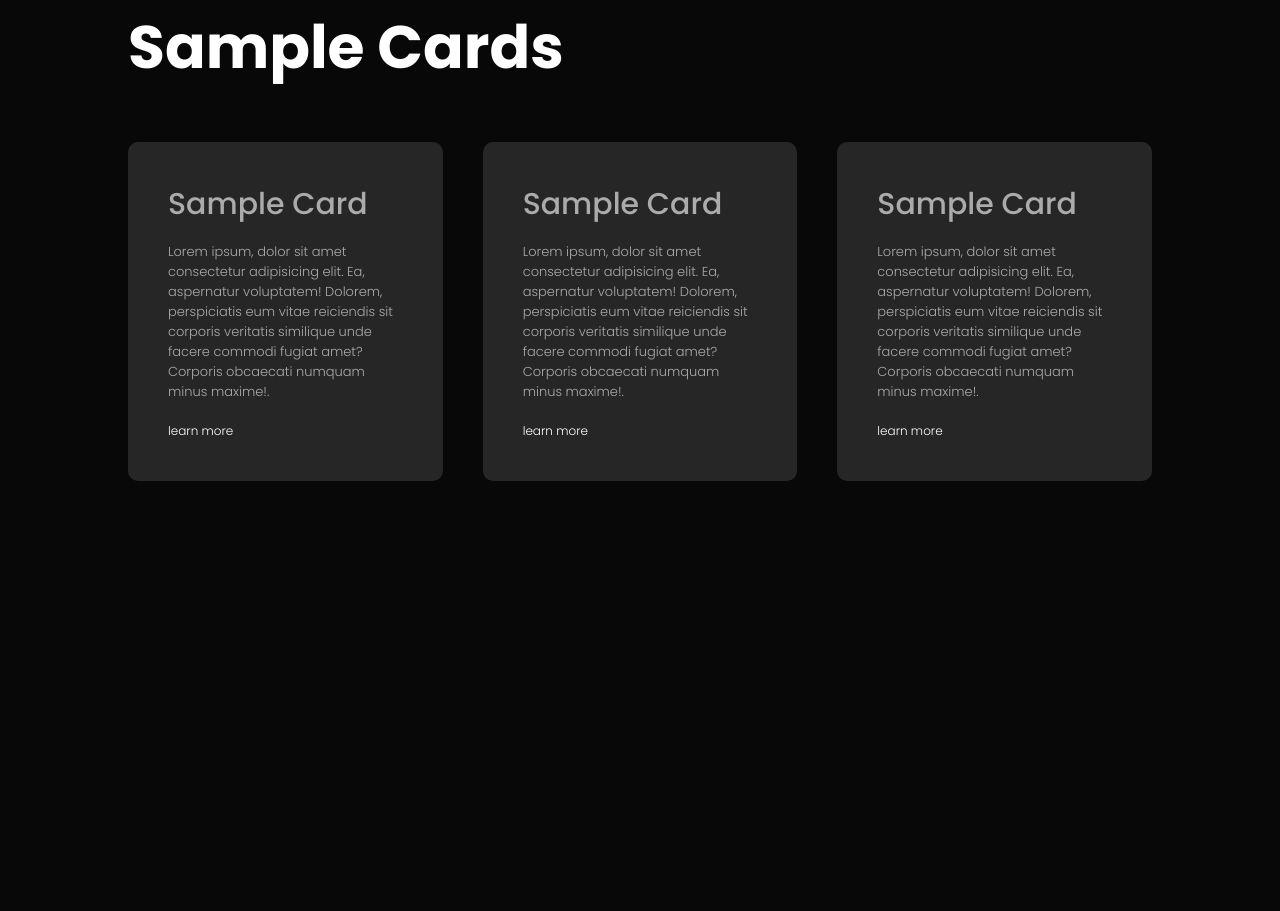
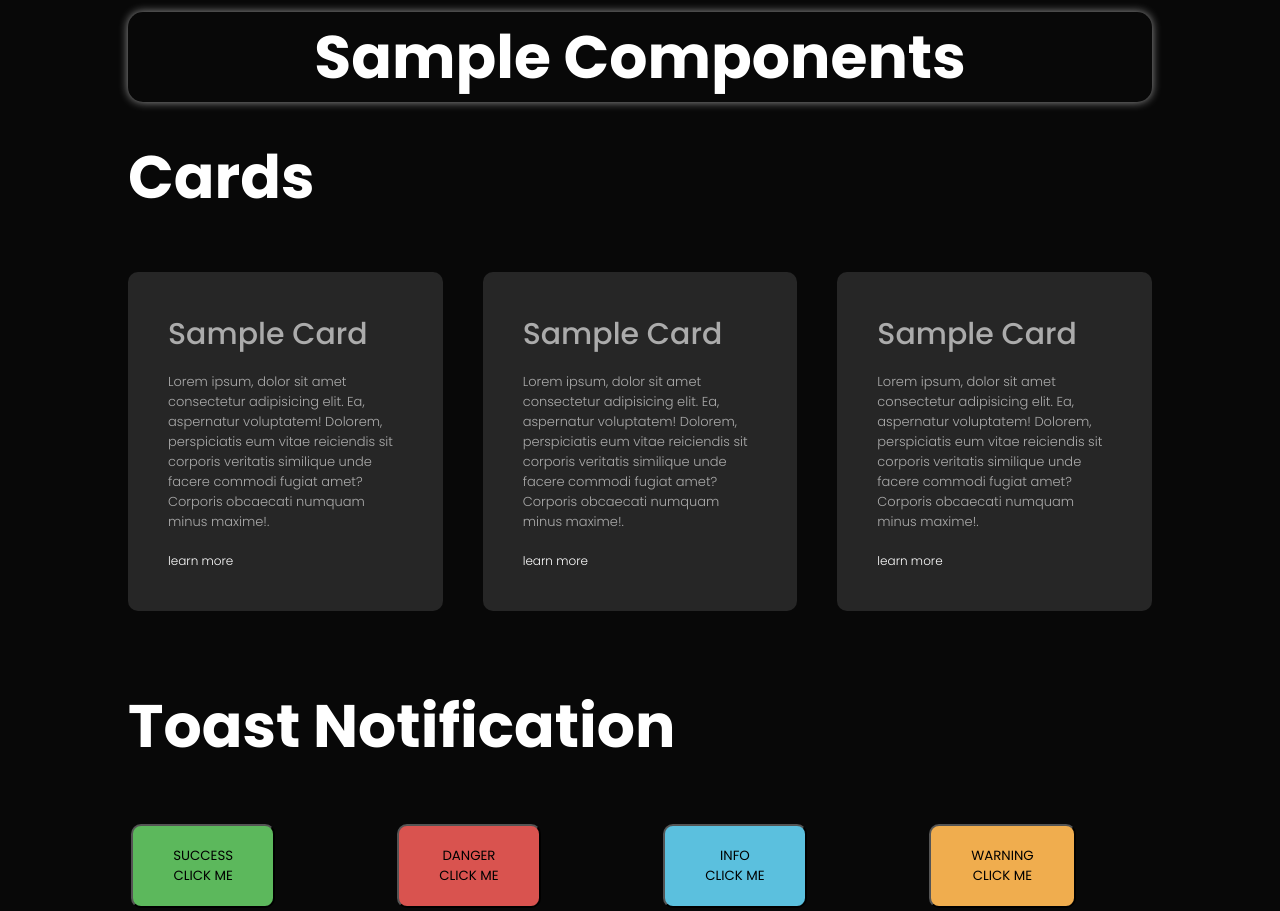
Before and after one commit to bisaisgithub/portfolio, a Next.js app: page /sample-components in a window 1280 px wide. Shown: the part 100-1011 px from the top of the page. Before the commit the page ends 800 px from the top, so only its background shows below. Built offline with nearby package versions, Linux system fonts and the light colour scheme.

Commit message:
sample toast component

```diff
--- a/components/notification/ButtonToast.js
+++ b/components/notification/ButtonToast.js
@@ -1,8 +1,11 @@
 import styles from '../../styles/ButtonToast.module.scss';
 
-const ButtonToast = ({children, handleClick}) =>
-  <button
+const ButtonToast = ({children, handleClick, color}) => {
+  console.log('color', color)
+  return (<button
     className={styles.button}
+    style={{backgroundColor: color  }}
     onClick={handleClick}
-  >{children}</button>
+  >{children} <br/> <span>click me</span></button>)
+}
 export default ButtonToast;
--- /dev/null
+++ b/components/sample-components/SampleToastNotification.js
@@ -0,0 +1,85 @@
+import { useState } from 'react';
+import styles from '../../styles/sample-components/SampleToastNotification.module.scss';
+import ButtonToast from '../notification/ButtonToast';
+import ToastNotification from '../notification/ToastNotification';
+
+const SampleToastNotification = () => {
+  const [names, setNames] =useState([
+    {
+      name: 'Success',
+      color: '#5cb85c'
+    },
+    {
+      name: 'Danger',
+      color: '#d9534f'
+    },
+    {
+      name: 'Info',
+      color: '#5bc0de'
+    },
+    {
+      name: 'Warning',
+      color: '#f0ad4e'
+    }
+  ]);
+  const [list, setList]=useState([]);
+  let toastProperties = [];
+  const showToast = type =>{
+    switch(type){
+      case 'Success':
+        toastProperties = {
+        id: list.length+1,
+        title: 'Success',
+        description: 'This is a success toast component',
+        backgroundColor: '#5cb85c'
+        }
+        break;
+      case 'Danger':
+        toastProperties = {
+        id: list.length+1,
+        title: 'Danger',
+        description: 'This is a danger toast component',
+        backgroundColor: '#d9534f'
+        }
+        break;
+      case 'Info':
+        toastProperties = {
+        id: list.length+1,
+        title: 'Info',
+        description: 'This is a info toast component',
+        backgroundColor: '#5bc0de'
+        }
+        break;
+      case 'Warning':
+        toastProperties = {
+        id: list.length+1,
+        title: 'Warning',
+        description: 'This is a warning toast component',
+        backgroundColor: '#f0ad4e'
+        }
+        break;
+      default:
+        toastProperties = [];
+    }
+    setList([...list, toastProperties])
+  };
+  return (
+    <div className={styles.sampleToastNotification}>
+      <div className={styles.container}>
+        <h2 className={styles.subTitle}>Toast Notification</h2>
+        <div className={styles.toastList}>
+          {
+            names && names.map((name, i)=>(
+              <div key={i}>
+                <ButtonToast color={name.color} handleClick={()=>showToast(name.name)}>{name.name}</ButtonToast>
+              </div>
+            ))
+          }
+        </div>
+      </div>
+      <ToastNotification toastList={list} position='bottomRight' setList={setList}/>
+    </div>
+   );
+}
+
+export default SampleToastNotification;
--- a/components/sample-components/sampleCard.js
+++ b/components/sample-components/sampleCard.js
@@ -1,41 +1,38 @@
-import styles from "../../styles/Home.module.scss";
+import styles from "../../styles/sample-components/SampleCard.module.scss";
+import { useState } from "react";
 
 const SampleCard = () => {
+  const [data, setData]=useState([
+    {
+      title: 'Sample Card',
+      details: 'Lorem ipsum, dolor sit amet consectetur adipisicing elit. Ea, aspernatur voluptatem! Dolorem, perspiciatis eum vitae reiciendis sit corporis veritatis similique unde facere commodi fugiat amet?Corporis obcaecati numquam minus maxime!.',
+      link: 'learn more'
+    },
+    {
+      title: 'Sample Card',
+      details: 'Lorem ipsum, dolor sit amet consectetur adipisicing elit. Ea, aspernatur voluptatem! Dolorem, perspiciatis eum vitae reiciendis sit corporis veritatis similique unde facere commodi fugiat amet?Corporis obcaecati numquam minus maxime!.',
+      link: 'learn more'
+    },
+    {
+      title: 'Sample Card',
+      details: 'Lorem ipsum, dolor sit amet consectetur adipisicing elit. Ea, aspernatur voluptatem! Dolorem, perspiciatis eum vitae reiciendis sit corporis veritatis similique unde facere commodi fugiat amet?Corporis obcaecati numquam minus maxime!.',
+      link: 'learn more'
+    },
+  ]);
   return (
-    <div className={styles.services} id='services'>
+    <div className={styles.sampleCard} id='services'>
       <div className={styles.container}>
-        <h2 className={styles.subTitle}>Sample Cards</h2>
+        <h2 className={styles.subTitle}>Cards</h2>
         <div className={styles.servicesList}>
-          <div>
-            <h3>Sample Card</h3>
-            <p>
-              Lorem ipsum, dolor sit amet consectetur adipisicing elit. Ea,
-              aspernatur voluptatem! Dolorem, perspiciatis eum vitae reiciendis
-              sit corporis veritatis similique unde facere commodi fugiat amet?
-              Corporis obcaecati numquam minus maxime!.
-            </p>
-            <a href="#">learn more</a>
-          </div>
-          <div>
-            <h3>Sample Card</h3>
-            <p>
-              Lorem ipsum, dolor sit amet consectetur adipisicing elit. Ea,
-              aspernatur voluptatem! Dolorem, perspiciatis eum vitae reiciendis
-              sit corporis veritatis similique unde facere commodi fugiat amet?
-              Corporis obcaecati numquam minus maxime!.
-            </p>
-            <a href="#">learn more</a>
-          </div>
-          <div>
-            <h3>Sample Card</h3>
-            <p>
-              Lorem ipsum, dolor sit amet consectetur adipisicing elit. Ea,
-              aspernatur voluptatem! Dolorem, perspiciatis eum vitae reiciendis
-              sit corporis veritatis similique unde facere commodi fugiat amet?
-              Corporis obcaecati numquam minus maxime!.
-            </p>
-            <a href="#">learn more</a>
-          </div>
+          {
+            data && data.map((item, i)=>(
+              <div key={i}>
+                <h3>{item.title}</h3>
+                <p>{item.details}</p>
+                <a href="#">{item.link}</a>
+              </div>
+            ))
+          }
         </div>
       </div>
     </div>
--- a/pages/sample-components.js
+++ b/pages/sample-components.js
@@ -2,12 +2,15 @@ import SampleCard from '../components/sample-components/sampleCard';
 import styles from '../styles/SampleComponents.module.scss';
 import { FaArrowLeft } from "react-icons/fa";
 import Link from 'next/link';
+import SampleToastNotification from '../components/sample-components/SampleToastNotification';
 
 const SampleComponents = () => {
   return (
     <div className={styles.sampleComponents}>
       <Link href='/' passHref><button className={styles.btn}><FaArrowLeft />Back to Portfolio</button></Link>
+      <h2 className={styles.title}>Sample Components</h2>
       <SampleCard />
+      <SampleToastNotification />
     </div>
    );
 }
--- a/pages/toast.js
+++ b/pages/toast.js
@@ -62,7 +62,7 @@ const ToastPage = () => {
         <ButtonToast handleClick={()=>{showToast('info')}}>Info</ButtonToast>
         <ButtonToast handleClick={()=>{showToast('warning')}}>Warning</ButtonToast>
       </div>
-      {/* <ToastNotification toastList={list} position='bottomRight' setList={setList}/> */}
+      <ToastNotification toastList={list} position='bottomRight' setList={setList}/>
       {/* <ToastPortfolioNotification /> */}
     </div>
    );
--- a/styles/ButtonToast.module.scss
+++ b/styles/ButtonToast.module.scss
@@ -1,4 +1,6 @@
 .button{
+  padding: 20px 40px;
+  border-radius: 10px;
   margin: 0.2rem;
   text-transform: uppercase;
   cursor: pointer;
--- a/styles/Home.module.scss
+++ b/styles/Home.module.scss
@@ -94,61 +94,6 @@
   }
 }
 
-.services{
-  padding-bottom: 80px;;
-  .container{
-    padding: 10px 10%;
-    .subTitle{
-      font-size: 60px;
-      @media only screen and (max-width: 600px){
-        font-size: 40px;
-      }
-    }
-    .servicesList{
-      display: grid;
-      grid-template-columns: repeat(auto-fit, minmax(250px, 1fr));
-      grid-gap: 40px;
-      margin-top: 50px;
-      div{
-        background: var(--gray2);
-        padding: 40px;
-        font-size: 13px;
-        font-weight: 300;
-        border-radius: 10px;
-        transition: transform 0.5s, background-color 0.5s;
-        h3{
-          font-size: 30px;
-          color: var(--gray);
-          font-weight: 500;
-          margin-bottom: 15px;
-          @media only screen and (max-width: 600px){
-            font-size: 30px;
-          }
-        }
-        p{
-          font-size: 13px;
-          color: var(--gray);
-        }
-        i{
-          font-size: 50px;
-          margin-bottom: 30px;
-        }
-        a{
-          text-decoration: none;
-          color: #fff;
-          font-size: 12px;
-          margin-top: 20px;
-          display: inline-block;
-        }
-        &:hover{
-          background-color: var(--red);
-          transform: translateY(-10px);
-        }
-      }
-    }
-  }
-}
-
 .portfolio{
   padding-bottom: 80px;
   color: #fff;
@@ -169,8 +114,6 @@
         border-radius: 10px;
         position: relative;
         overflow: hidden;
-
-
         img{
           width: 100%;
           border-radius: 10px;
--- a/styles/SampleComponents.module.scss
+++ b/styles/SampleComponents.module.scss
@@ -1,5 +1,11 @@
 .sampleComponents {
-
+  .title{
+    margin: 20px 10% 20px 10%;
+    text-align: center;
+    font-size: 60px;
+    box-shadow: 0 0 10px #999;
+    border-radius: 15px;
+  }
   .btn {
     display: inline-flex;
     margin: 10px 10%;
--- /dev/null
+++ b/styles/sample-components/SampleCard.module.scss
@@ -0,0 +1,54 @@
+.sampleCard{
+  padding-bottom: 60px;;
+  .container{
+    padding: 10px 10%;
+    .subTitle{
+      font-size: 60px;
+      @media only screen and (max-width: 600px){
+        font-size: 40px;
+      }
+    }
+    .servicesList{
+      display: grid;
+      grid-template-columns: repeat(auto-fit, minmax(50px, 1fr));
+      grid-gap: 40px;
+      margin-top: 50px;
+      div{
+        background: var(--gray2);
+        padding: 40px;
+        font-size: 13px;
+        font-weight: 300;
+        border-radius: 10px;
+        transition: transform 0.5s, background-color 0.5s;
+        h3{
+          font-size: 30px;
+          color: var(--gray);
+          font-weight: 500;
+          margin-bottom: 15px;
+          @media only screen and (max-width: 600px){
+            font-size: 30px;
+          }
+        }
+        p{
+          font-size: 13px;
+          color: var(--gray);
+        }
+        i{
+          font-size: 50px;
+          margin-bottom: 30px;
+        }
+        a{
+          text-decoration: none;
+          color: #fff;
+          font-size: 12px;
+          margin-top: 20px;
+          display: inline-block;
+        }
+        &:hover{
+          background-color: var(--red);
+          transform: translateY(-10px);
+        }
+      }
+    }
+  }
+}
--- /dev/null
+++ b/styles/sample-components/SampleToastNotification.module.scss
@@ -0,0 +1,14 @@
+.sampleToastNotification{
+  padding: 0px 10% 0 10%;
+  .container{
+    .subTitle{
+      font-size: 60px;
+    }
+    .toastList{
+      display: grid;
+      grid-template-columns: repeat(auto-fit, minmax(100px, 1fr));
+      grid-gap: 40px;
+      margin-top: 50px;
+    }
+  }
+}
```
